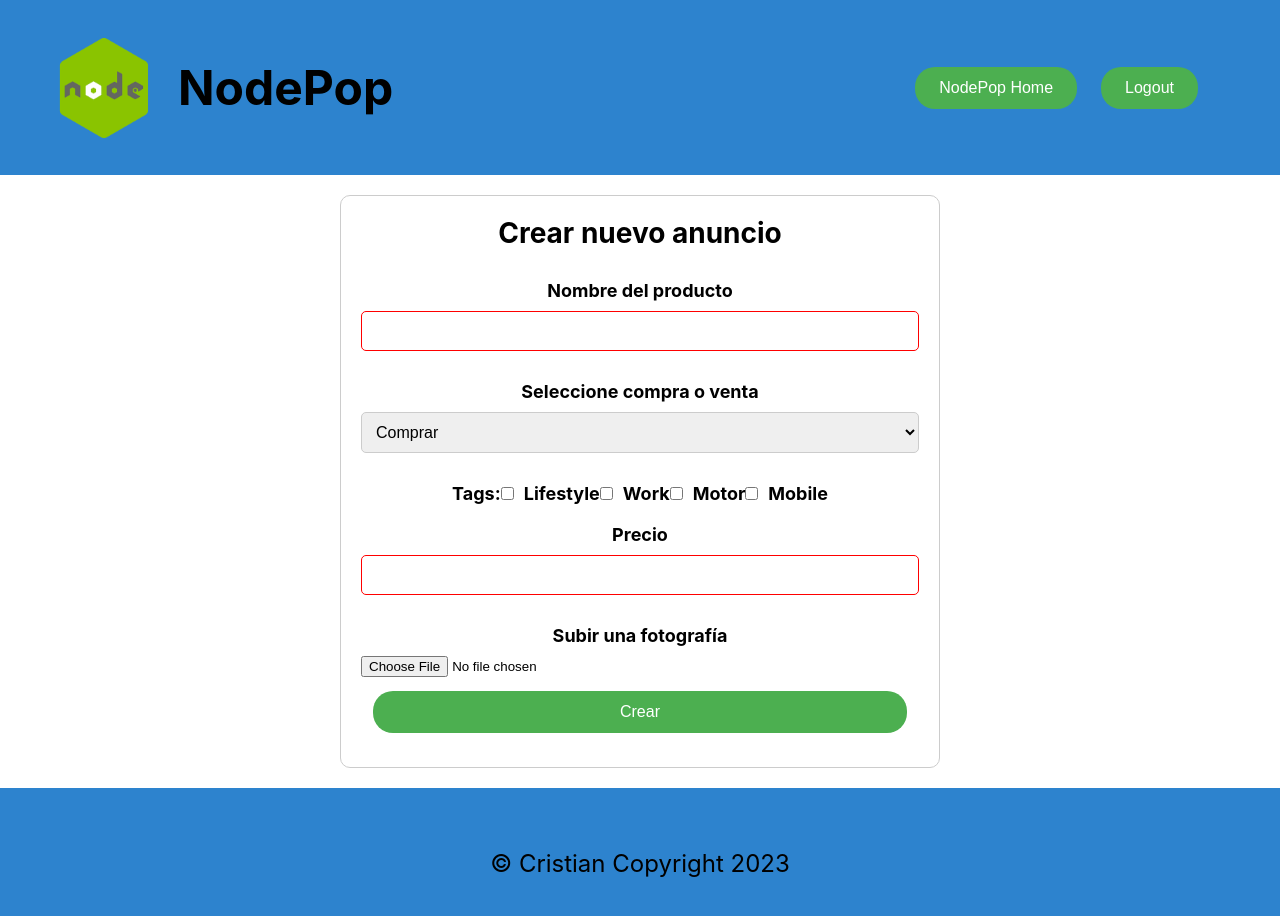
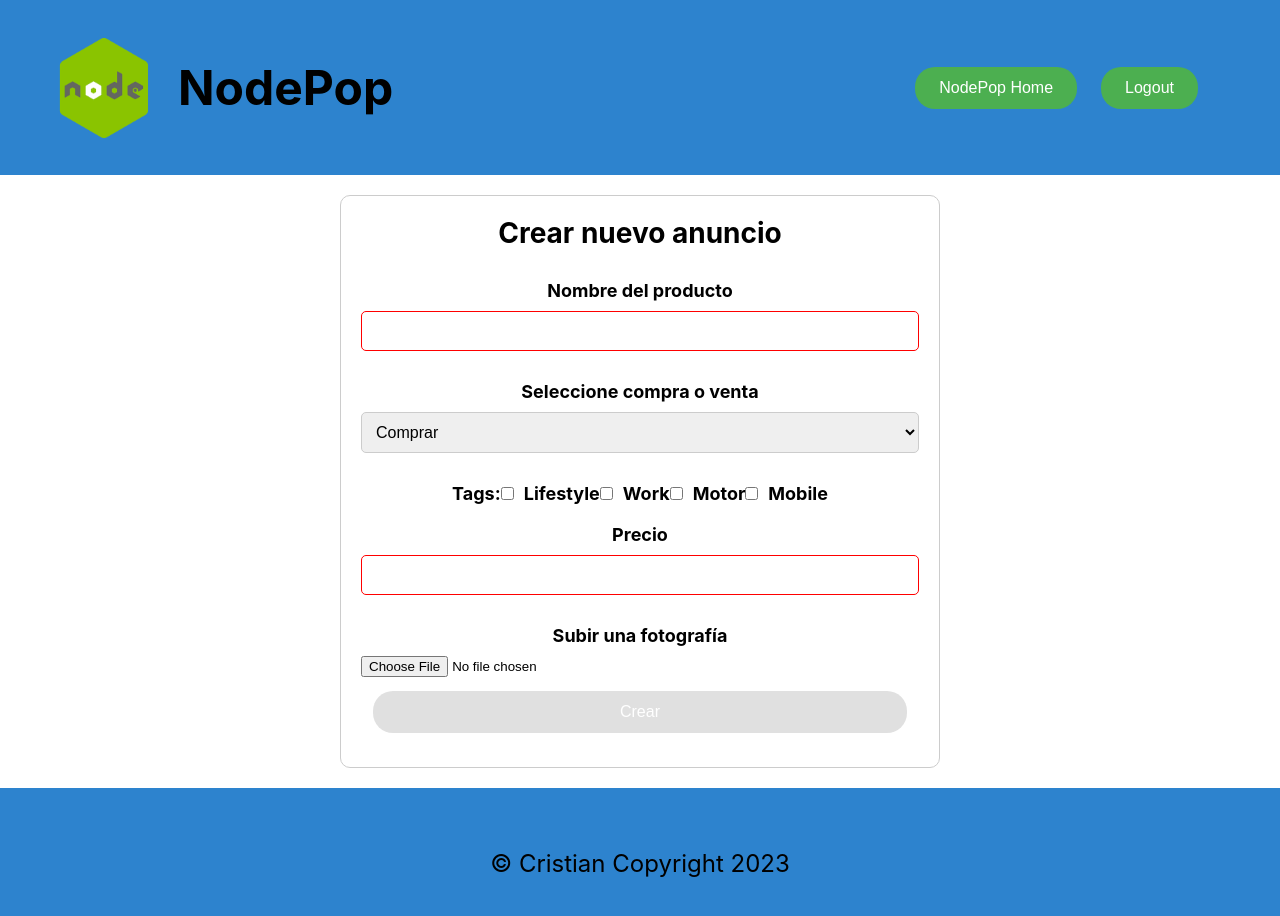
Before and after one commit to cristianchantada/proyecto-nodepop-react, a React (Create React App) app: page /adverts/new in a window 1280 px wide. Shown: the top 916 px of the page. Built offline with nearby package versions, Linux system fonts and the light colour scheme; sample sign-in values are in the browser's storage.

Commit message:
Siguen apareciendo bugs y se corrigen

```diff
--- a/src/components/NewAdvertPage.jsx
+++ b/src/components/NewAdvertPage.jsx
@@ -10,13 +10,12 @@ function NewAdvertPage({ handleLogout, isLogged }) {
     sale: false,
     price: "",
     tags: [],
-    photo: '',
+    photo: null,
   });
 
   const navigate = useNavigate();
 
   const handleChange = (event) => {
-
     if (event.target.name === "name") {
       setAdvData({ ...advData, name: event.target.value });
     }
@@ -27,6 +26,7 @@ function NewAdvertPage({ handleLogout, isLogged }) {
       setAdvData({ ...advData, price: event.target.value });
     }
     if (event.target.name === "photo") {
+      console.log("Por aquí pasa");
       setAdvData({ ...advData, photo: event.target.files[0] });
     }
     if (
@@ -135,7 +135,7 @@ function NewAdvertPage({ handleLogout, isLogged }) {
           />
           <label htmlFor="photo">Subir una fotografía</label>
           <input type="file" name="photo" id="photo" onChange={handleChange} />
-          <button type="submit" disabled={buttonDisabled} >
+          <button type="submit" disabled={buttonDisabled}>
             Crear
           </button>
         </form>
--- a/src/styles/NewAdvertPage.css
+++ b/src/styles/NewAdvertPage.css
@@ -58,6 +58,12 @@ button[type="submit"]:hover {
   background-color: #3e8e41;
 }
 
+button[type="submit"]:disabled {
+  opacity: 0.6;
+  cursor: not-allowed;
+  background-color: #ccc;
+}
+
 input:required:invalid {
   border-color: red;
 }
```
Also changed, not shown: 1 other file (tests, documents, lock files or other folders).
